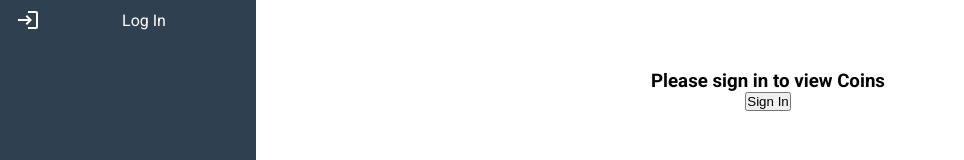
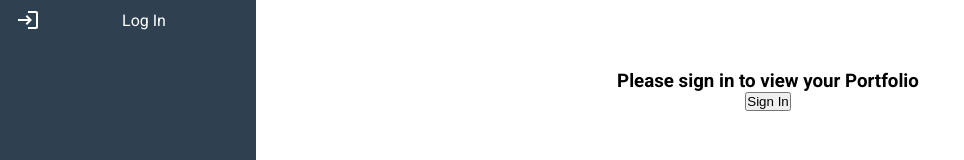
Before and after one commit to wcerteza/Coin-Dash, a React (Vite) app in the folder client/: page /portfolio in a window 1280 px wide. Shown: the part 310-470 px from the top of the page, without its empty margins (0-964 px from the left). Built offline with nearby package versions, Linux system fonts and the light colour scheme.

Commit message:
added classnames to the not user screen

```diff
--- a/client/src/pages/Chat.jsx
+++ b/client/src/pages/Chat.jsx
@@ -58,8 +58,10 @@ const Chat = ({ user }) => {
     </div>
   ) : (
     <div className="not-user-container">
-      <h3>Please sign in to view Coins</h3>
-      <button onClick={() => navigate('/signin')}>Sign in</button>
+      <h3>Please sign in to view AI-chatbot</h3>
+      <button className="not-user-button" onClick={() => navigate('/signin')}>
+        Sign in
+      </button>
     </div>
   )
 }
--- a/client/src/pages/Coins.jsx
+++ b/client/src/pages/Coins.jsx
@@ -28,7 +28,9 @@ const Coins = ({ user }) => {
   ) : (
     <div className="not-user-container">
       <h3>Please sign in to view Coins</h3>
-      <button onClick={() => navigate('/signin')}>Sign In</button>
+      <button className="not-user-button" onClick={() => navigate('/signin')}>
+        Sign In
+      </button>
     </div>
   )
 }
--- a/client/src/pages/Portfolio.jsx
+++ b/client/src/pages/Portfolio.jsx
@@ -37,8 +37,10 @@ const Portfolio = ({ user, portfolio, setLookForPortfolio }) => {
     </div>
   ) : (
     <div className="not-user-container">
-      <h3>Please sign in to view Coins</h3>
-      <button onClick={() => navigate('/signin')}>Sign In</button>
+      <h3>Please sign in to view your Portfolio</h3>
+      <button className="not-user-button" onClick={() => navigate('/signin')}>
+        Sign In
+      </button>
     </div>
   )
 }
--- a/client/src/pages/Search.jsx
+++ b/client/src/pages/Search.jsx
@@ -9,8 +9,10 @@ const Search = ({ user }) => {
     </div>
   ) : (
     <div className="not-user-container">
-      <h3>Please sign in to view Coins</h3>
-      <button onClick={() => navigate('/signin')}>Sign In</button>
+      <h3>Please sign in to view Markets</h3>
+      <button className="not-user-button" onClick={() => navigate('/signin')}>
+        Sign In
+      </button>
     </div>
   )
 }
```
